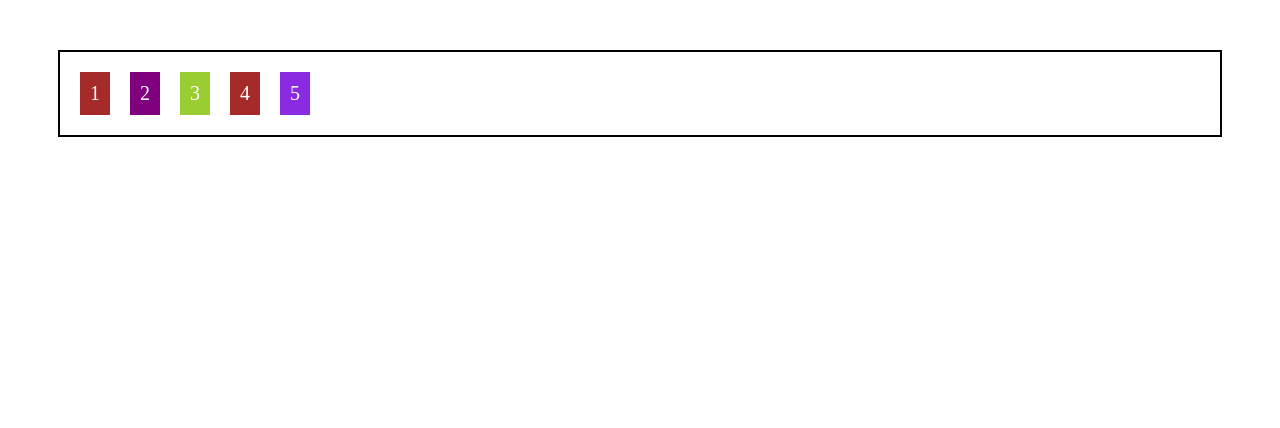
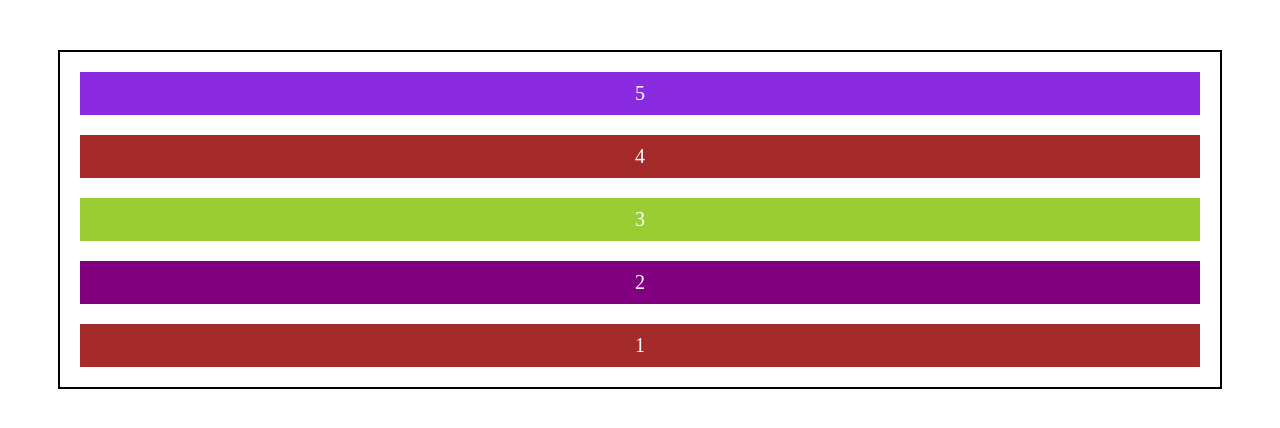
Before and after one commit to imranworkspace/css_practice, a React (Create React App) app: page / in a window 1280 px wide. Shown: the top 428 px of the page. Built offline with nearby package versions, Linux system fonts and the light colour scheme.

Commit message:
flex in column [vertical] but reverse

```diff
--- a/src/mycss/flex.css
+++ b/src/mycss/flex.css
@@ -1,7 +1,7 @@
 #container{
     border: 2px solid black;
     display: flex;  /* flex bydefault in row by default horizontal*/
-    flex-direction: row; /* flex in horizontal shape*/
+    flex-direction: column-reverse; /* flex in horizontal shape*/
 }
 
 div{
```
